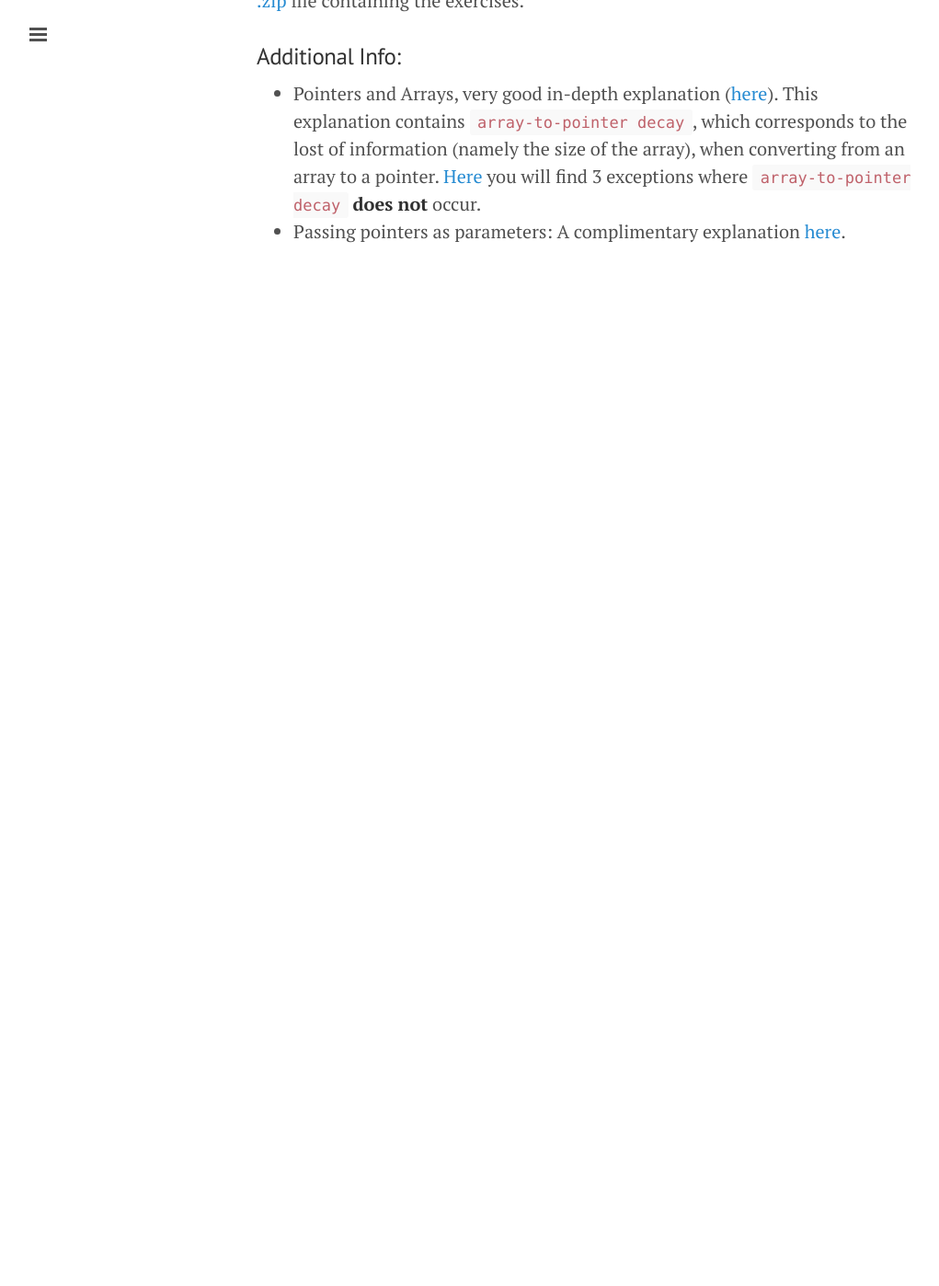
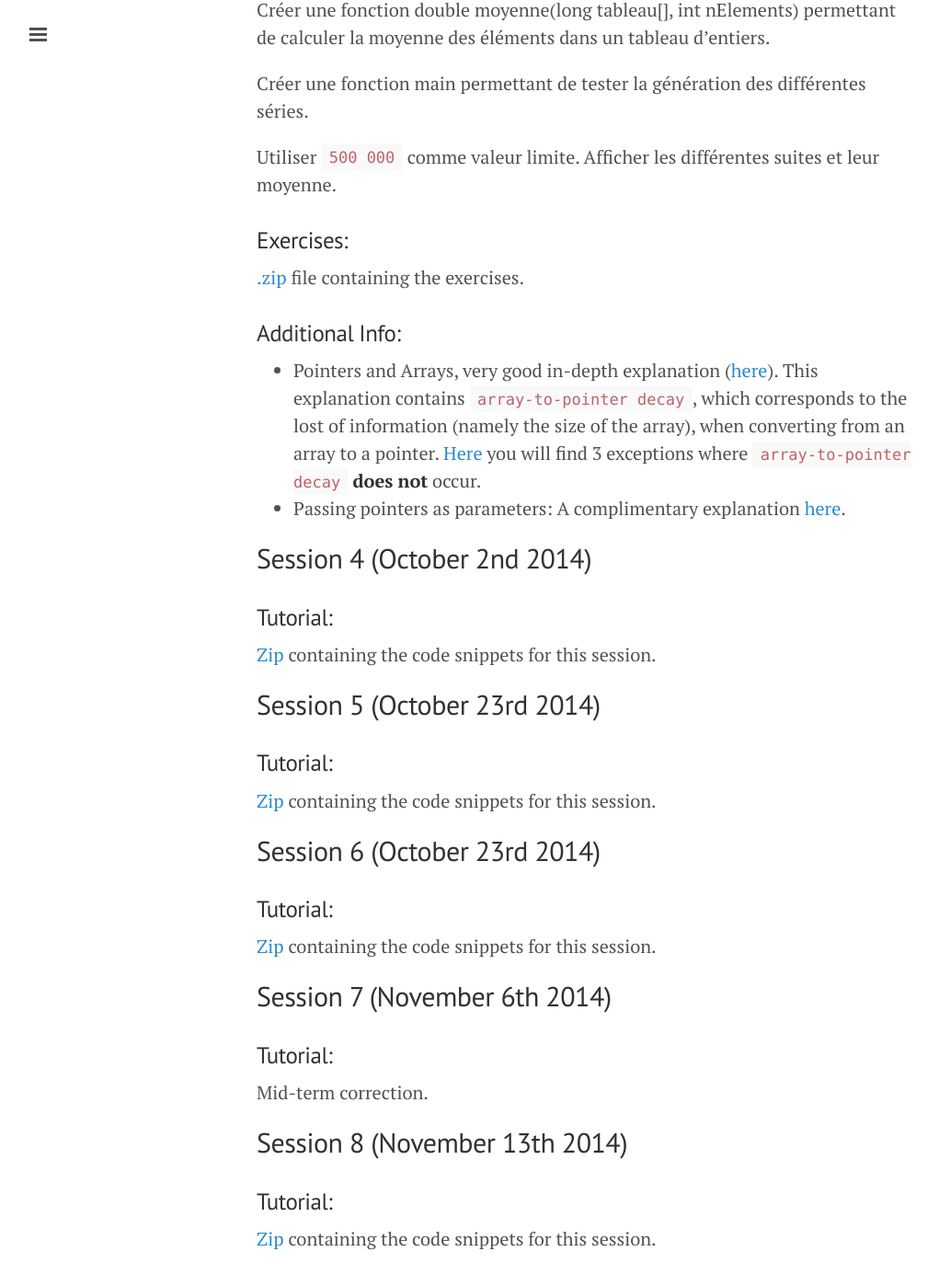
Before and after one commit to dwils098/dwils098.github.io, a Jekyll site: the page built from csi2772.md, in a window 1280 px wide and 1400 px high, scrolled down 3703 px. Shown: the whole window at 92% size, without its empty margins (1-1022 px from the left). Built offline with Jekyll 4.4.1, drawn with Linux system fonts in a browser that asks for light colours; Markdown is read by kramdown in place of the engine named in the settings; before the commit the page ends 4050 px from its top, so only the background shows below that; some of the changed text lies outside the part shown.

Commit message:
Lab_updates

```diff
--- a/csi2772.md
+++ b/csi2772.md
@@ -13,6 +13,15 @@ The content will be divided by day rather than sessions (Lab/Tut), and any updat
 [Session 2 (18/09/2014)](#session2)
 
 [Session 3 (25/09/2014)](#session3)
+
+[Session 4 (25/09/2014)](#session4)
+
+[Session 5 (25/09/2014)](#session5)
+
+[Session 6 (25/09/2014)](#session6)
+
+[Session 7 (25/09/2014)](#session7)
+
 
 <a name="session1"></a>
 ##Session 1 (September 11th 2014)
@@ -39,6 +48,7 @@ Here are questions to which, the answers weren't clear, and needed more explanat
 
 <a name="session2"></a>
 ##Session 2 (September 18th 2014)
+
 ###Devoir #1
 ####Due date: 25th September 2014
 Dans ce devoir, vous devrez manipuler des vecteurs de dimension DIM (une constante). Un vecteur sera représenté par un tableau de nombre réels (double).
@@ -63,6 +73,9 @@ NOTE: Il est de votre responsabilité de vous assurer que le fichier zip soumis
 
 <a name="session3"></a>
 ##Session 3 (September 25th 2014)
+###Tutorial:
+<a href="/public/CSI_2772/Lab_3/Lab_3.zip">Zip</a> containing the code snippets for this session.
+
 ###Devoir #2
 ####Due date: October 2nd, 2014
 
@@ -106,3 +119,28 @@ Utiliser `500 000` comme valeur limite. Afficher les différentes suites et leur
 
 * Pointers and Arrays, very good in-depth explanation ([here](http://stackoverflow.com/a/4810668/1201965)). This explanation contains `array-to-pointer decay`, which corresponds to the lost of information (namely the size of the array), when converting from an array to a pointer. [Here](http://stackoverflow.com/a/2036125/1201965) you will find 3 exceptions where `array-to-pointer decay` **does not** occur.
 * Passing pointers as parameters: A complimentary explanation [here](http://www.functionx.com/cppcli/functions/Lesson02c.htm).
+
+<a name="session4"></a>
+##Session 4 (October 2nd 2014)
+###Tutorial:
+<a href="/public/CSI_2772/Lab_4/Lab_4.zip">Zip</a> containing the code snippets for this session.
+
+<a name="session5"></a>
+##Session 5 (October 23rd 2014)
+###Tutorial:
+<a href="/public/CSI_2772/Lab_5/Lab_5.zip">Zip</a> containing the code snippets for this session.
+
+<a name="session6"></a>
+##Session 6 (October 23rd 2014)
+###Tutorial:
+<a href="/public/CSI_2772/Lab_6/Lab_6.zip">Zip</a> containing the code snippets for this session.
+
+<a name="session7"></a>
+##Session 7 (November 6th 2014)
+###Tutorial:
+Mid-term correction.
+
+<a name="session8"></a>
+##Session 8 (November 13th 2014)
+###Tutorial:
+<a href="/public/CSI_2772/Lab_7/Lab_7.zip">Zip</a> containing the code snippets for this session.
```
Also changed, not shown: 4 other files.
